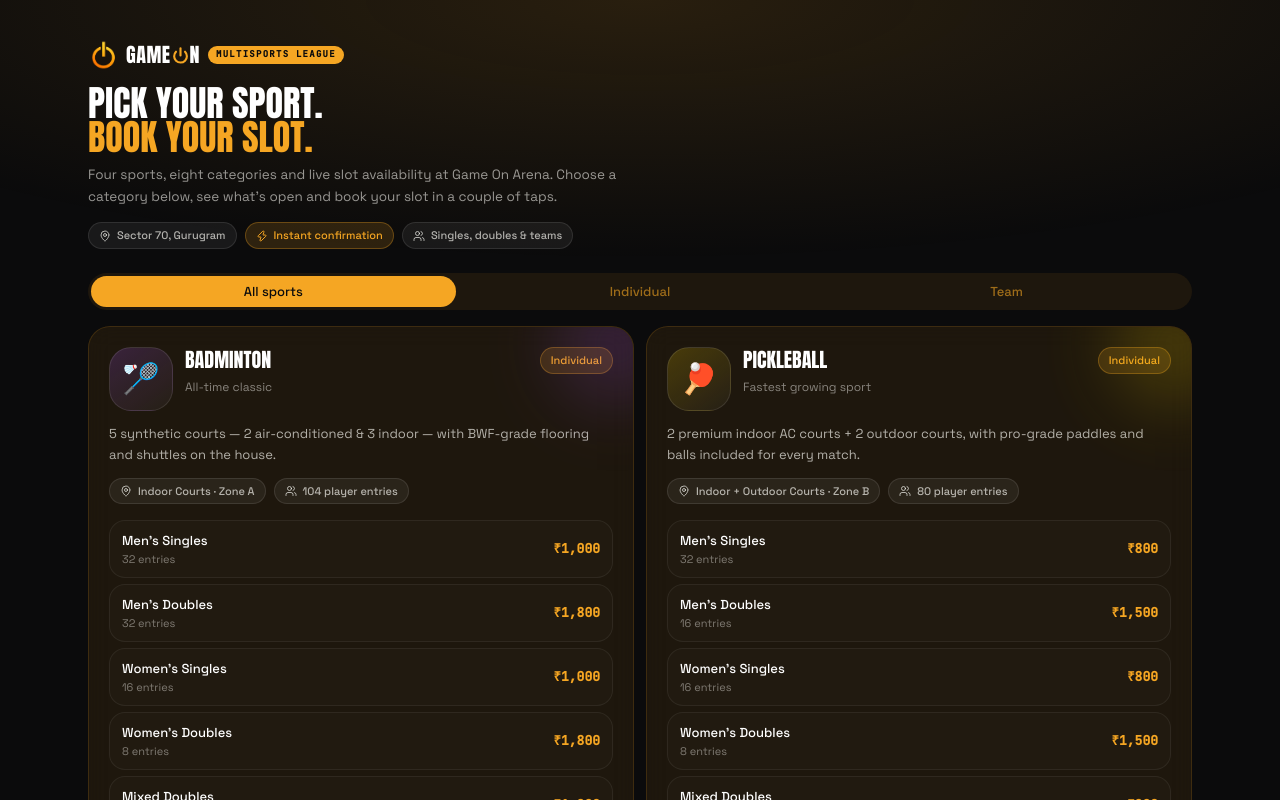
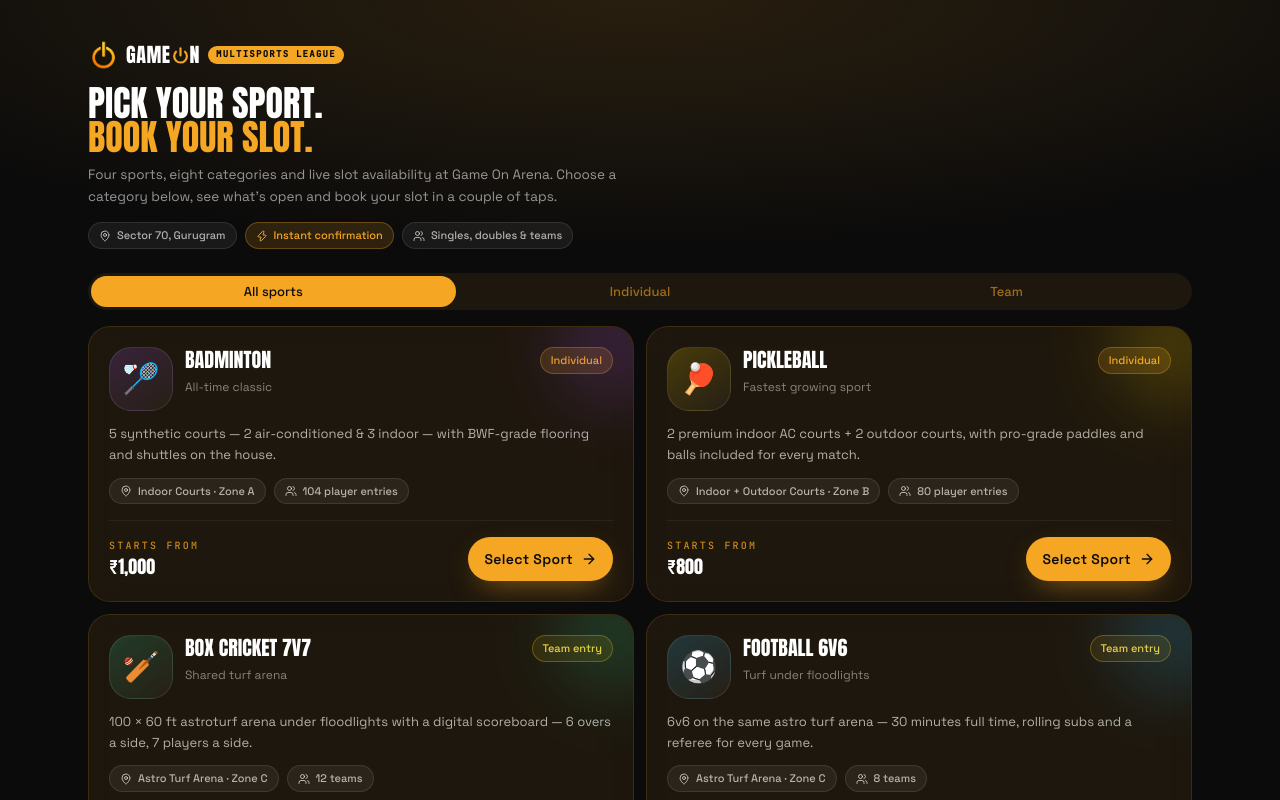
Before and after one commit to ozontrix/gameon, a Next.js app: page /gameon-multisports-league in a window 1280 px wide. Shown: the top 800 px of the page. Built offline with nearby package versions, Linux system fonts and the light colour scheme.

Commit message:
gameon-olympics266

```diff
--- a/src/components/league/landing.tsx
+++ b/src/components/league/landing.tsx
@@ -5,13 +5,13 @@
  *
  * Hand-written (the generator script only copies the app screens), and the copy
  * of the Olympics sports list with the app chrome stripped: an inline brand
- * hero, the same sport cards with every category and fee, and no header, tab
- * bar or footer. Cards open the league's own category page.
+ * hero and the same sport cards showing only the entry price the sport starts
+ * from — the per-category (slot type) breakdown lives on the category page
+ * behind "Select Sport". No header, tab bar or footer.
  */
 
 import { useState } from "react";
 import Image from "next/image";
-import Link from "next/link";
 import { ArrowRight, MapPin, Power, Users, Zap } from "lucide-react";
 import { SPORTS, formatINR, type EntryMode } from "@/components/league/data";
 import { Button, Chip, IconTile, Kicker, Panel } from "@/components/league/ui";
@@ -118,26 +118,6 @@
               <Chip icon={Users}>{sport.capacity}</Chip>
             </div>
 
-            <div className="mt-4 space-y-1.5">
-              {sport.categories.map((category) => (
-                <Link
-                  key={category.id}
-                  href={`${BASE}/sports/${sport.id}`}
-                  className="flex items-center justify-between gap-3 rounded-[16px] border border-white/[0.06] bg-white/[0.02] px-3 py-2.5 transition-colors hover:border-go-brand/30 hover:bg-go-brand/[0.06]"
-                >
-                  <span className="min-w-0">
-                    <span className="block truncate text-[13px] font-medium text-go-white">
-                      {category.name}
-                    </span>
-                    <span className="block text-[11px] text-go-off/45">{category.format}</span>
-                  </span>
-                  <span className="shrink-0 font-mono text-[13px] font-semibold text-go-brand">
-                    {formatINR(category.fee)}
-                  </span>
-                </Link>
-              ))}
-            </div>
-
             <div className="mt-4 flex items-center justify-between gap-3 border-t border-white/[0.06] pt-4">
               <div>
                 <Kicker>Starts from</Kicker>
@@ -146,7 +126,7 @@
                 </p>
               </div>
               <Button href={`${BASE}/sports/${sport.id}`} size="md">
-                View categories
+                Select Sport
                 <ArrowRight className="h-4 w-4" />
               </Button>
             </div>
```
